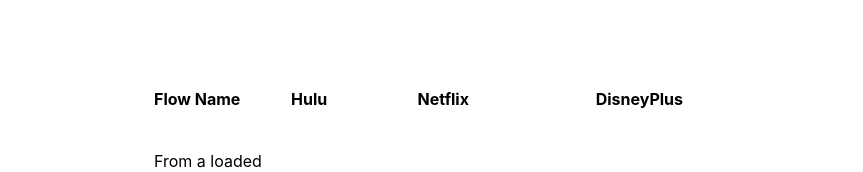
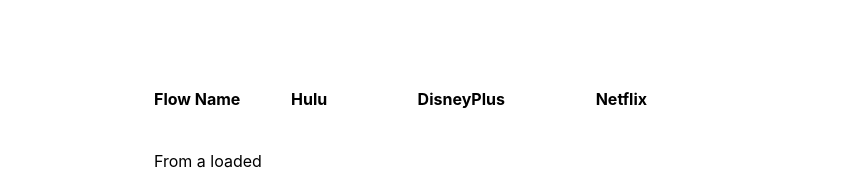
Before and after one commit to ybot1122/chrome-perf-profile-visualizer, a Next.js app: page / in a window 1280 px wide. Shown: the part 149-321 px from the top of the page, without its empty margins (208-1071 px from the left). Built offline with nearby package versions, Linux system fonts and the light colour scheme.

Commit message:
fix column header

```diff
--- a/pages/index.js
+++ b/pages/index.js
@@ -25,8 +25,8 @@
             <tr>
               <th>Flow Name</th>
               <th>Hulu</th>
+              <th>DisneyPlus</th>
               <th>Netflix</th>
-              <th>DisneyPlus</th>
             </tr>
             <tr>
               <td>From a loaded page, open playback.</td>
```
